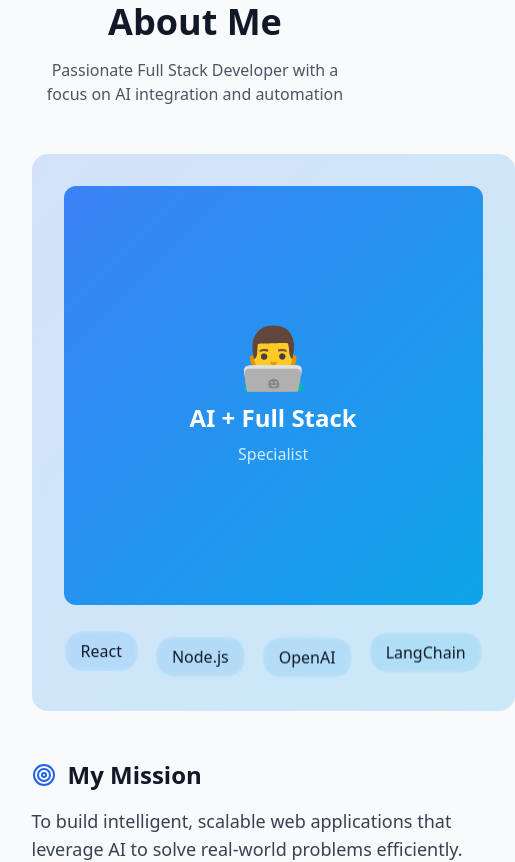
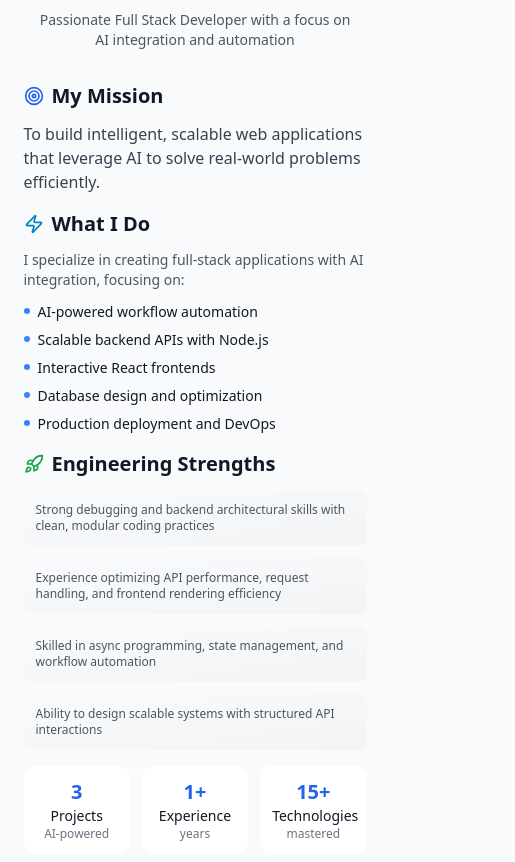
Before and after one commit to amarsin22/NEW_PORTFOLIO1, a React (Vite) app: page / in a window 390 px wide. Shown: the part 980-1842 px from the top of the page, 515 px wide, since content can reach past the window. Built offline with nearby package versions, Linux system fonts and the light colour scheme.

Commit message:
first-commit

```diff
--- a/src/components/About.tsx
+++ b/src/components/About.tsx
@@ -3,57 +3,57 @@ import { User, Target, Rocket, Zap } from 'lucide-react';
 import { portfolioData } from '../data/portfolioData';
 
 const About = () => {
-  const { personal, strengths } = portfolioData;
+  const { strengths } = portfolioData;
 
   return (
-    <section id="about" className="py-20">
-      <div className="container mx-auto px-6">
+    <section id="about" className="py-12 sm:py-16 lg:py-20">
+      <div className="container mx-auto px-4 sm:px-6 lg:px-8">
         <motion.div
           initial={{ opacity: 0, y: 20 }}
           whileInView={{ opacity: 1, y: 0 }}
           transition={{ duration: 0.6 }}
-          className="text-center mb-12"
+          className="text-center mb-8 sm:mb-12"
         >
-          <div className="inline-flex items-center justify-center p-2 bg-gradient-to-r from-primary-500 to-secondary-500 rounded-full mb-4">
-            <User className="text-white" size={24} />
+          <div className="inline-flex items-center justify-center p-2 sm:p-3 bg-gradient-to-r from-primary-500 to-secondary-500 rounded-full mb-3 sm:mb-4">
+            <User className="text-white w-5 h-5 sm:w-6 sm:h-6" />
           </div>
-          <h2 className="text-4xl font-bold mb-4">About Me</h2>
-          <p className="text-gray-600 dark:text-gray-400 max-w-3xl mx-auto">
+          <h2 className="text-3xl sm:text-4xl font-bold mb-3 sm:mb-4">About Me</h2>
+          <p className="text-gray-600 dark:text-gray-400 max-w-3xl mx-auto text-sm sm:text-base px-4">
             Passionate Full Stack Developer with a focus on AI integration and automation
           </p>
         </motion.div>
 
-        <div className="grid lg:grid-cols-2 gap-12 items-center">
+        <div className="grid lg:grid-cols-2 gap-8 lg:gap-12 items-center">
           {/* Left Column - Image/Visual */}
           <motion.div
             initial={{ opacity: 0, x: -30 }}
             whileInView={{ opacity: 1, x: 0 }}
             transition={{ duration: 0.6 }}
-            className="relative"
+            className="relative order-2 lg:order-1 mt-8 lg:mt-0"
           >
-            <div className="bg-gradient-to-br from-primary-500/20 to-secondary-500/20 rounded-2xl p-8 backdrop-blur-sm">
-              <div className="aspect-square rounded-xl overflow-hidden bg-gradient-to-br from-primary-500 to-secondary-500 flex items-center justify-center">
-                <div className="text-center p-8">
-                  <div className="text-6xl mb-4">👨‍💻</div>
-                  <div className="text-white font-bold text-2xl">AI + Full Stack</div>
-                  <div className="text-white/80 mt-2">Specialist</div>
+            <div className="bg-gradient-to-br from-primary-500/20 to-secondary-500/20 rounded-xl sm:rounded-2xl p-4 sm:p-6 lg:p-8 backdrop-blur-sm">
+              <div className="aspect-square rounded-lg sm:rounded-xl overflow-hidden bg-gradient-to-br from-primary-500 to-secondary-500 flex items-center justify-center">
+                <div className="text-center p-4 sm:p-6 lg:p-8">
+                  <div className="text-4xl sm:text-5xl lg:text-6xl mb-3 sm:mb-4">👨‍💻</div>
+                  <div className="text-white font-bold text-lg sm:text-xl lg:text-2xl">AI + Full Stack</div>
+                  <div className="text-white/80 mt-1 sm:mt-2 text-sm sm:text-base">Specialist</div>
                 </div>
               </div>
 
               {/* Floating badges */}
-              <div className="flex justify-center space-x-4 mt-8">
+              <div className="flex flex-wrap justify-center gap-2 sm:gap-3 lg:gap-4 mt-6">
                 {['React', 'Node.js', 'OpenAI', 'LangChain'].map((tech, idx) => (
                   <motion.div
                     key={tech}
                     initial={{ y: 0 }}
-                    animate={{ y: [0, -10, 0] }}
+                    animate={{ y: [0, -8, 0] }}
                     transition={{
                       duration: 2,
                       delay: idx * 0.5,
                       repeat: Infinity,
                       repeatType: "reverse"
                     }}
-                    className="px-4 py-2 bg-white/10 dark:bg-black/20 rounded-full border border-white/20 backdrop-blur-sm"
+                    className="px-3 py-1.5 sm:px-4 sm:py-2 bg-white/10 dark:bg-black/20 rounded-full border border-white/20 backdrop-blur-sm text-xs sm:text-sm"
                   >
                     {tech}
                   </motion.div>
@@ -67,27 +67,27 @@ const About = () => {
             initial={{ opacity: 0, x: 30 }}
             whileInView={{ opacity: 1, x: 0 }}
             transition={{ duration: 0.6, delay: 0.2 }}
-            className="space-y-6"
+            className="space-y-4 sm:space-y-6 order-1 lg:order-2"
           >
             <div>
-              <h3 className="text-2xl font-bold mb-4 flex items-center">
-                <Target className="mr-3 text-primary-600" />
+              <h3 className="text-xl sm:text-2xl font-bold mb-3 flex items-center">
+                <Target className="mr-2 sm:mr-3 text-primary-600 w-5 h-5 sm:w-6 sm:h-6" />
                 My Mission
               </h3>
-              <p className="text-gray-700 dark:text-gray-300 text-lg">
+              <p className="text-gray-700 dark:text-gray-300 text-base sm:text-lg">
                 To build intelligent, scalable web applications that leverage AI to solve real-world problems efficiently.
               </p>
             </div>
 
             <div>
-              <h3 className="text-2xl font-bold mb-4 flex items-center">
-                <Zap className="mr-3 text-secondary-600" />
+              <h3 className="text-xl sm:text-2xl font-bold mb-3 flex items-center">
+                <Zap className="mr-2 sm:mr-3 text-secondary-600 w-5 h-5 sm:w-6 sm:h-6" />
                 What I Do
               </h3>
-              <p className="text-gray-600 dark:text-gray-400 mb-4">
+              <p className="text-gray-600 dark:text-gray-400 mb-3 sm:mb-4 text-sm sm:text-base">
                 I specialize in creating full-stack applications with AI integration, focusing on:
               </p>
-              <ul className="space-y-3">
+              <ul className="space-y-2 sm:space-y-3">
                 {[
                   "AI-powered workflow automation",
                   "Scalable backend APIs with Node.js",
@@ -95,44 +95,44 @@ const About = () => {
                   "Database design and optimization",
                   "Production deployment and DevOps"
                 ].map((item, idx) => (
-                  <li key={idx} className="flex items-center">
-                    <div className="w-2 h-2 bg-primary-500 rounded-full mr-3"></div>
-                    <span>{item}</span>
+                  <li key={idx} className="flex items-start">
+                    <div className="w-1.5 h-1.5 sm:w-2 sm:h-2 bg-primary-500 rounded-full mt-1.5 sm:mt-2 mr-2 sm:mr-3 flex-shrink-0"></div>
+                    <span className="text-sm sm:text-base">{item}</span>
                   </li>
                 ))}
               </ul>
             </div>
 
             <div>
-              <h3 className="text-2xl font-bold mb-4 flex items-center">
-                <Rocket className="mr-3 text-green-600" />
+              <h3 className="text-xl sm:text-2xl font-bold mb-3 flex items-center">
+                <Rocket className="mr-2 sm:mr-3 text-green-600 w-5 h-5 sm:w-6 sm:h-6" />
                 Engineering Strengths
               </h3>
-              <div className="grid sm:grid-cols-2 gap-4">
+              <div className="grid grid-cols-1 sm:grid-cols-2 gap-3 sm:gap-4">
                 {strengths.map((strength, idx) => (
                   <div
                     key={idx}
-                    className="p-4 bg-gradient-to-br from-gray-50 to-gray-100 dark:from-gray-800 dark:to-gray-900 rounded-lg"
+                    className="p-3 sm:p-4 bg-gradient-to-br from-gray-50 to-gray-100 dark:from-gray-800 dark:to-gray-900 rounded-lg"
                   >
-                    <div className="text-sm text-gray-600 dark:text-gray-400">{strength}</div>
+                    <div className="text-xs sm:text-sm text-gray-600 dark:text-gray-400">{strength}</div>
                   </div>
                 ))}
               </div>
             </div>
 
             {/* Quick Stats */}
-            <div className="grid grid-cols-3 gap-4 mt-8">
+            <div className="grid grid-cols-3 gap-3 sm:gap-4 mt-6">
               {[
                 { label: "Projects", value: "3", sub: "AI-powered" },
                 { label: "Experience", value: "1+", sub: "years" },
                 { label: "Technologies", value: "15+", sub: "mastered" }
               ].map((stat, idx) => (
-                <div key={stat.label} className="text-center p-4 bg-white dark:bg-gray-800 rounded-xl">
-                  <div className="text-3xl font-bold text-primary-600 dark:text-primary-400">
+                <div key={stat.label} className="text-center p-3 sm:p-4 bg-white dark:bg-gray-800 rounded-xl">
+                  <div className="text-xl sm:text-2xl lg:text-3xl font-bold text-primary-600 dark:text-primary-400">
                     {stat.value}
                   </div>
-                  <div className="font-medium">{stat.label}</div>
-                  <div className="text-sm text-gray-500 dark:text-gray-400">{stat.sub}</div>
+                  <div className="font-medium text-sm sm:text-base">{stat.label}</div>
+                  <div className="text-xs sm:text-sm text-gray-500 dark:text-gray-400">{stat.sub}</div>
                 </div>
               ))}
             </div>
--- a/src/components/Projects.tsx
+++ b/src/components/Projects.tsx
@@ -138,7 +138,7 @@ const Projects = () => {
               { label: "APIs Integrated", value: "5+", icon: "🔌" },
               { label: "Lines of Code", value: "10K+", icon: "💻" },
               { label: "User Impact", value: "40%+", icon: "🚀" }
-            ].map((stat, index) => (
+            ].map((stat) => ( // Removed idx parameter since it's not used
               <div key={stat.label} className="text-center">
                 <div className="text-3xl sm:text-4xl mb-2">{stat.icon}</div>
                 <div className="text-2xl sm:text-3xl font-bold text-primary-600 dark:text-primary-400 mb-1">
--- a/src/data/portfolioData.ts
+++ b/src/data/portfolioData.ts
@@ -5,8 +5,8 @@ export const portfolioData = {
     email: "amarsmy2201@gmail.com",
     phone: "+91-9889930940",
     location: "Prayagraj, India",
-    github: "https://github.com/yourusername",
-    linkedin: "https://linkedin.com/in/yourusername",
+    github: "https://github.com/amarsin22",
+    linkedin: "https://linkedin.com/in/amarsin2201",
     tagline: "Building intelligent web applications with cutting-edge AI integration",
     summary: "Full Stack and AI Automation Developer skilled in React.js, Node.js, and Express.js with experience integrating AI workflows using OpenAI API, LangChain, and n8n. Strong in building scalable UIs, modular backend APIs, and performance-focused features.",
   },
```
